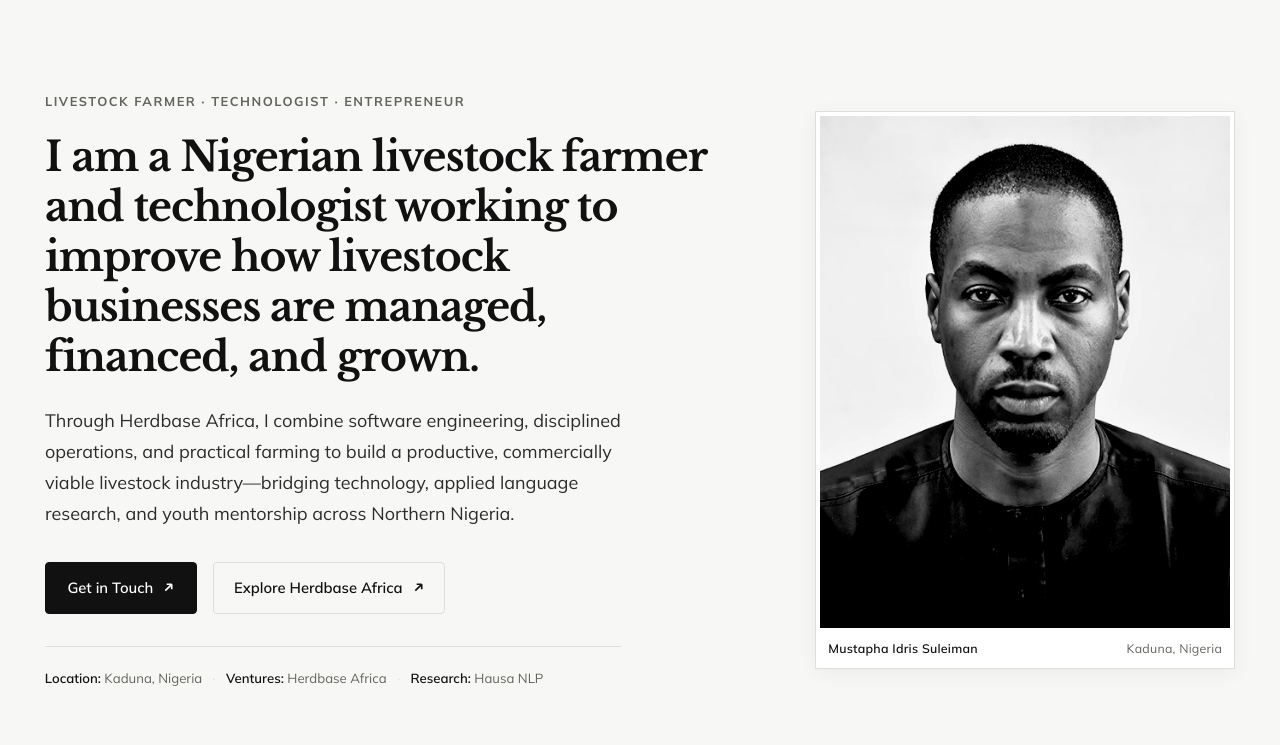
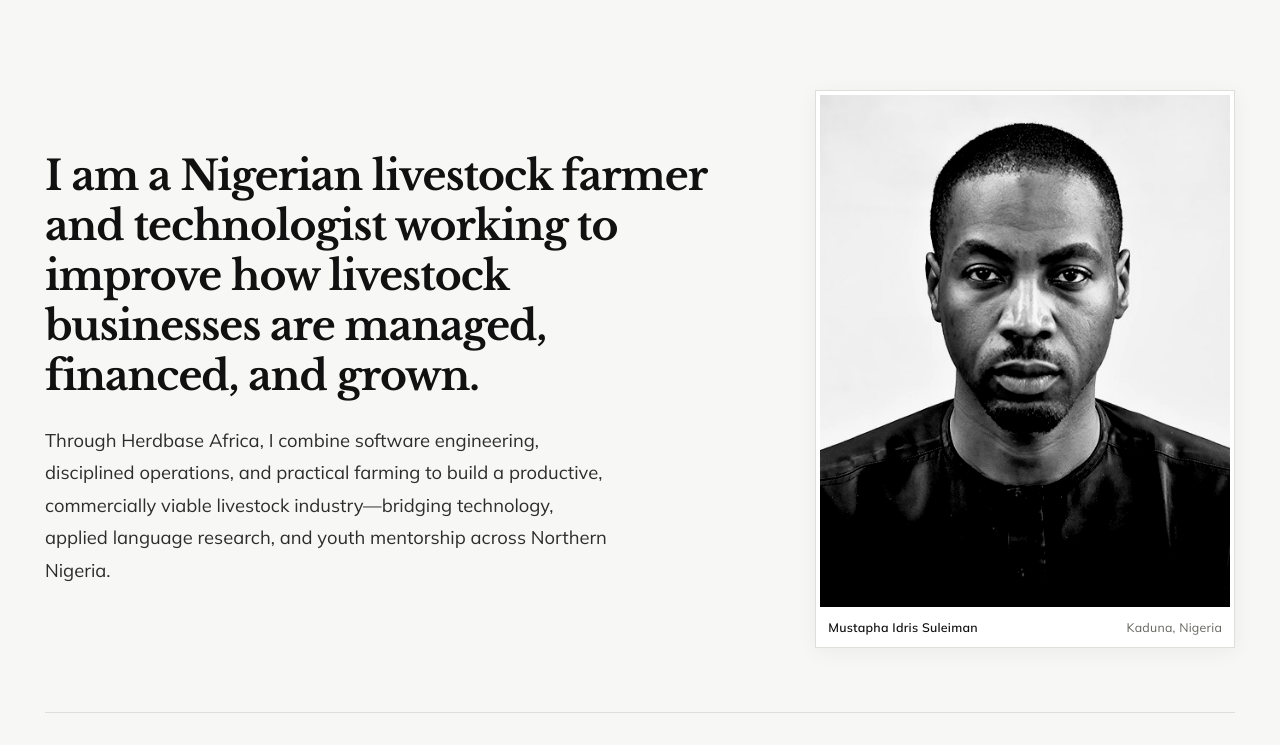
Before and after one commit to mustaphaidrissuleiman/mustaphaidrissuleiman.github.io, a website: page index.html in a window 1280 px wide. Shown: the part 55-800 px from the top of the page. Drawn offline with nearby package versions, Linux system fonts and the light colour scheme.

Commit message:
feat(hero): remove kicker and buttons, clean section borders, and restore kinetic loading screen

```diff
--- a/index.html
+++ b/index.html
@@ -58,7 +58,7 @@
   }
   </script>
 
-  <link rel="stylesheet" href="styles.css?v=89">
+  <link rel="stylesheet" href="styles.css?v=90">
 </head>
 <body>
   <a class="skip" href="#main">Skip to content</a>
@@ -119,31 +119,11 @@
     <main id="main">
       <!-- Hero: Grounded, First-Person Narrative Split (Desktop) & Broadsheet Newspaper (Mobile) -->
       <div class="hero" id="top">
-        <!-- Desktop Split Layout: Minimalist Executive Hero (Visible on desktop >= 768px) -->
+        <!-- Desktop Split Layout: Clean Executive Hero (Visible on desktop >= 768px) -->
         <div class="hero-split desktop-only">
           <div class="hero-content">
-            <p class="hero-kicker">Livestock Farmer &middot; Technologist &middot; Entrepreneur</p>
             <h1 class="hero-statement">I am a Nigerian livestock farmer and technologist working to improve how livestock businesses are managed, financed, and grown.</h1>
             <p class="hero-lead-text">Through Herdbase Africa, I combine software engineering, disciplined operations, and practical farming to build a productive, commercially viable livestock industry—bridging technology, applied language research, and youth mentorship across Northern Nigeria.</p>
-
-            <div class="hero-actions">
-              <a href="#contact" class="hero-btn-primary">
-                Get in Touch
-                <svg class="inline-arrow" viewBox="0 0 12 12" width="11" height="11" fill="none" stroke="currentColor" stroke-width="1.8"><path d="M2.5 9.5L9.5 2.5M9.5 2.5H4M9.5 2.5V8"/></svg>
-              </a>
-              <a href="https://herdbaseafrica.com" target="_blank" rel="noopener" class="hero-btn-secondary">
-                Explore Herdbase Africa
-                <svg class="inline-arrow" viewBox="0 0 12 12" width="11" height="11" fill="none" stroke="currentColor" stroke-width="1.8"><path d="M2.5 9.5L9.5 2.5M9.5 2.5H4M9.5 2.5V8"/></svg>
-              </a>
-            </div>
-
-            <div class="hero-quick-meta">
-              <span class="meta-item"><strong>Location:</strong> Kaduna, Nigeria</span>
-              <span class="meta-sep">&middot;</span>
-              <span class="meta-item"><strong>Ventures:</strong> Herdbase Africa</span>
-              <span class="meta-sep">&middot;</span>
-              <span class="meta-item"><strong>Research:</strong> Hausa NLP</span>
-            </div>
           </div>
           <div class="hero-portrait-frame">
             <img src="assets/photos/mustapha-studio-direct.jpg" alt="Portrait of Mustapha Idris Suleiman" class="hero-portrait" width="480" height="600" fetchpriority="high" decoding="async">
@@ -617,6 +597,6 @@
 
   <script src="https://cdnjs.cloudflare.com/ajax/libs/gsap/3.12.5/gsap.min.js"></script>
   <script src="https://cdnjs.cloudflare.com/ajax/libs/gsap/3.12.5/ScrollTrigger.min.js"></script>
-  <script src="script.js?v=89"></script>
+  <script src="script.js?v=90"></script>
 </body>
 </html>
--- a/script.js
+++ b/script.js
@@ -164,18 +164,11 @@ function initPreloader(onComplete) {
     return;
   }
 
-  // Instant skip if reduced motion or already visited in this session
-  const hasVisited = (() => {
-    try { return sessionStorage.getItem('mis_visited_site') === '1'; } catch (_) { return false; }
-  })();
-
-  if (window.matchMedia('(prefers-reduced-motion: reduce)').matches || hasVisited) {
+  if (window.matchMedia('(prefers-reduced-motion: reduce)').matches) {
     preloader.style.display = 'none';
     if (onComplete) onComplete();
     return;
   }
-
-  try { sessionStorage.setItem('mis_visited_site', '1'); } catch (_) {}
 
   let isDismissed = false;
   const dismissPreloader = () => {
@@ -191,11 +184,9 @@ function initPreloader(onComplete) {
     }, 450);
   };
 
-  // Tap, touch or scroll anywhere to dismiss immediately
+  // Tap or click anywhere on the preloader to dismiss immediately
   preloader.addEventListener('click', dismissPreloader, { once: true });
   preloader.addEventListener('touchstart', dismissPreloader, { passive: true, once: true });
-  window.addEventListener('wheel', dismissPreloader, { passive: true, once: true });
-  window.addEventListener('scroll', dismissPreloader, { passive: true, once: true });
 
   if (!window.gsap) {
     setTimeout(dismissPreloader, 1400);
--- a/styles.css
+++ b/styles.css
@@ -475,88 +475,11 @@ header.top nav a.is-active {
 
 .hero-lead-text {
   font-family: var(--sans);
-  font-size: 1.125rem;
-  line-height: 1.72;
+  font-size: 1.15rem;
+  line-height: 1.76;
   color: var(--ink-secondary);
   max-width: 36rem;
-  margin: 0 0 2rem;
-}
-
-/* Action Buttons */
-.hero-actions {
-  display: flex;
-  flex-wrap: wrap;
-  align-items: center;
-  gap: 1rem;
-  margin: 0 0 2rem;
-}
-
-.hero-btn-primary {
-  display: inline-flex;
-  align-items: center;
-  gap: 0.5rem;
-  background: var(--ink);
-  color: #ffffff !important;
-  font-family: var(--sans);
-  font-size: 0.925rem;
-  font-weight: 600;
-  padding: 0.75rem 1.35rem;
-  border-radius: 4px;
-  text-decoration: none;
-  border: 1px solid var(--ink);
-  transition: background 0.2s ease, transform 0.15s ease, border-color 0.2s ease;
-}
-
-.hero-btn-primary:hover {
-  background: var(--accent-hover);
-  border-color: var(--accent-hover);
-  color: #ffffff !important;
-  transform: translateY(-1px);
-}
-
-.hero-btn-secondary {
-  display: inline-flex;
-  align-items: center;
-  gap: 0.5rem;
-  background: transparent;
-  color: var(--ink) !important;
-  font-family: var(--sans);
-  font-size: 0.925rem;
-  font-weight: 600;
-  padding: 0.75rem 1.25rem;
-  border-radius: 4px;
-  text-decoration: none;
-  border: 1px solid var(--rule);
-  transition: background 0.2s ease, border-color 0.2s ease, transform 0.15s ease;
-}
-
-.hero-btn-secondary:hover {
-  background: var(--bg-subtle);
-  border-color: var(--ink);
-  color: var(--ink) !important;
-  transform: translateY(-1px);
-}
-
-.hero-quick-meta {
-  display: flex;
-  flex-wrap: wrap;
-  align-items: center;
-  gap: 0.65rem;
-  font-family: var(--sans);
-  font-size: 0.825rem;
-  color: var(--muted);
-  padding-top: 1.25rem;
-  border-top: 1px solid var(--rule);
-  max-width: 36rem;
-}
-
-.hero-quick-meta strong {
-  color: var(--ink);
-  font-weight: 600;
-}
-
-.hero-quick-meta .meta-sep {
-  color: var(--rule);
+  margin: 0;
 }
 
 /* Portrait Presentation */
@@ -704,15 +627,19 @@ header.top nav a.is-active {
   .mobile-only {
     display: none !important;
   }
+
   .desktop-only {
     display: block !important;
   }
+
   .hero-split.desktop-only {
     display: grid !important;
   }
+
   .monograph-intro-grid.desktop-only {
     display: grid !important;
   }
+
   .newspaper-dropcap {
     float: none !important;
     font-size: inherit !important;
@@ -729,6 +656,7 @@ header.top nav a.is-active {
   .desktop-only {
     display: none !important;
   }
+
   .mobile-only {
     display: block !important;
   }
@@ -872,12 +800,6 @@ section>h2 {
 /* Work section overrides */
 .work h3.entry-title {
   font-size: 1.35rem;
-}
-
-.work .entry-flagship {
-  border-left: 2px solid var(--ink);
-  padding-left: 1.25rem;
-  margin-left: -0.25rem;
 }
 
 .work .entry-flagship h3.entry-title {
```
